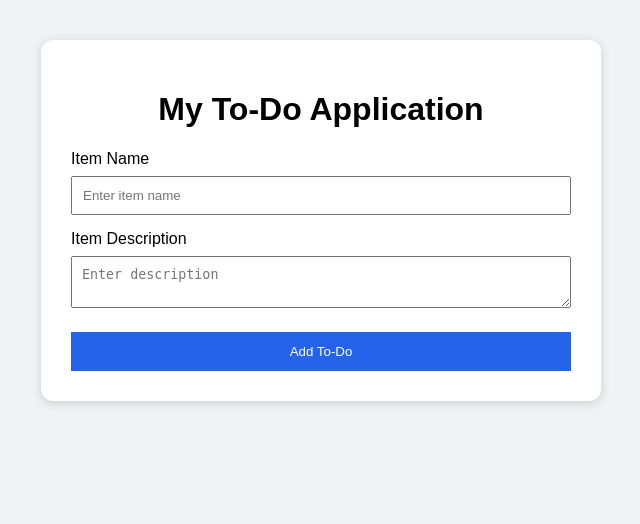
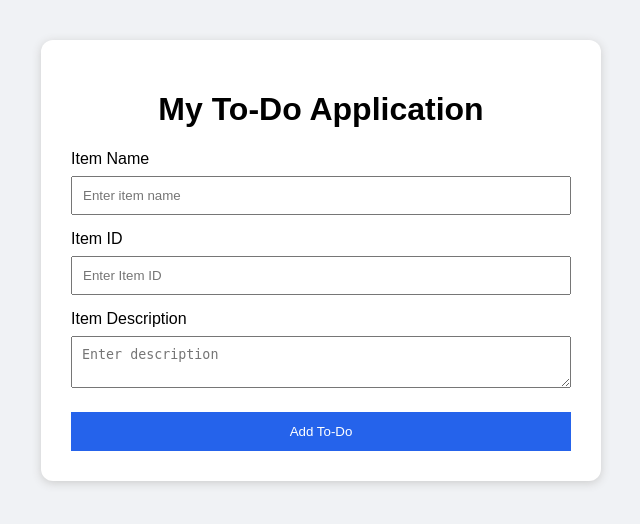
Before and after one commit to PriyanshuSaxenaPS/Git_and_GitHub, a Flask app: page / in a window 1280 px wide. Shown: the top 524 px of the page, without its empty margins (319-959 px from the left). Run offline with Flask 3, Linux system fonts and the light colour scheme.

Commit message:
Add Item ID field to To-Do form

```diff
--- a/templates/index.html
+++ b/templates/index.html
@@ -17,6 +17,9 @@
             <input type="text" name="itemName"
                    placeholder="Enter item name" required>
 
+            <label>Item ID</label>
+            <input type="text" name="itemId" placeholder="Enter Item ID">
+
             <label>Item Description</label>
             <textarea name="itemDescription"
                       placeholder="Enter description"
```
